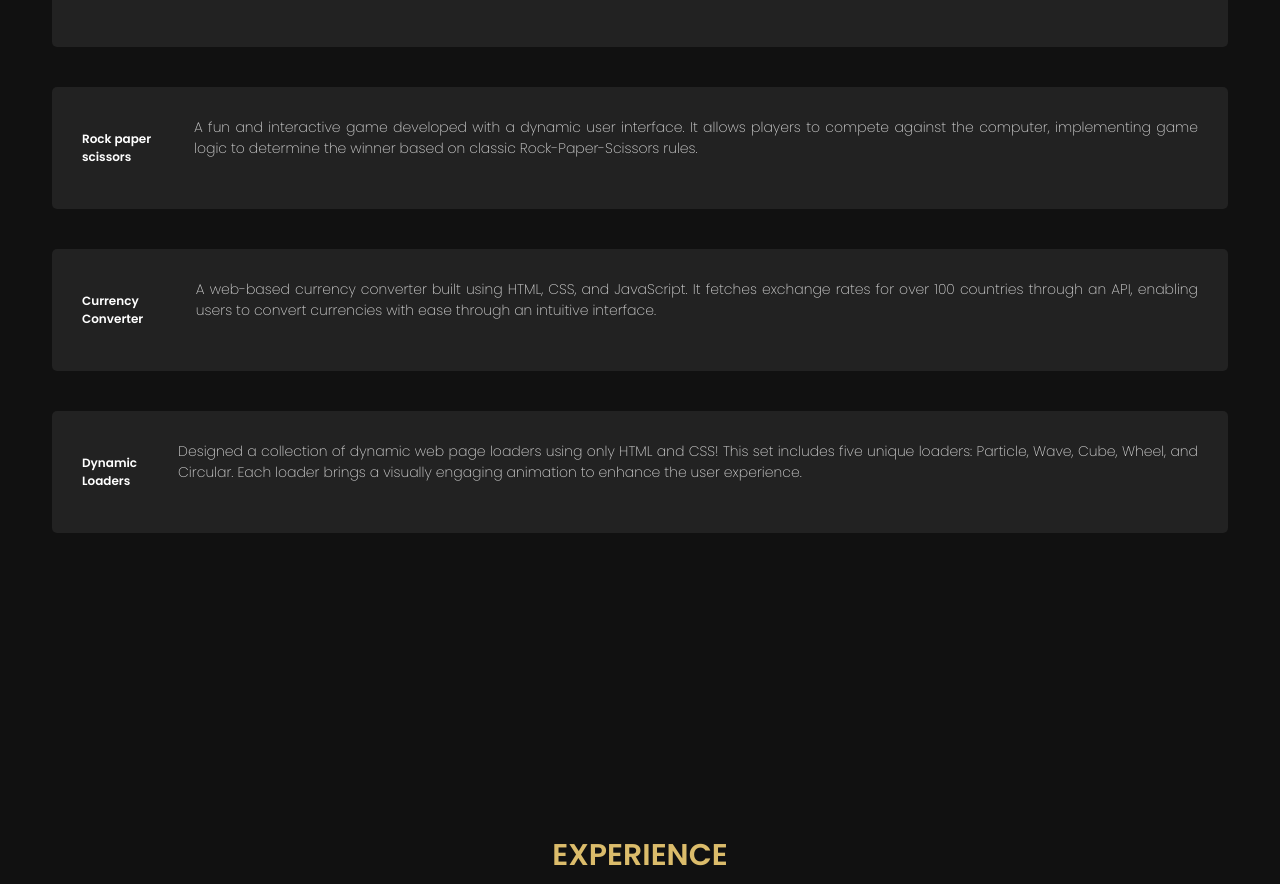
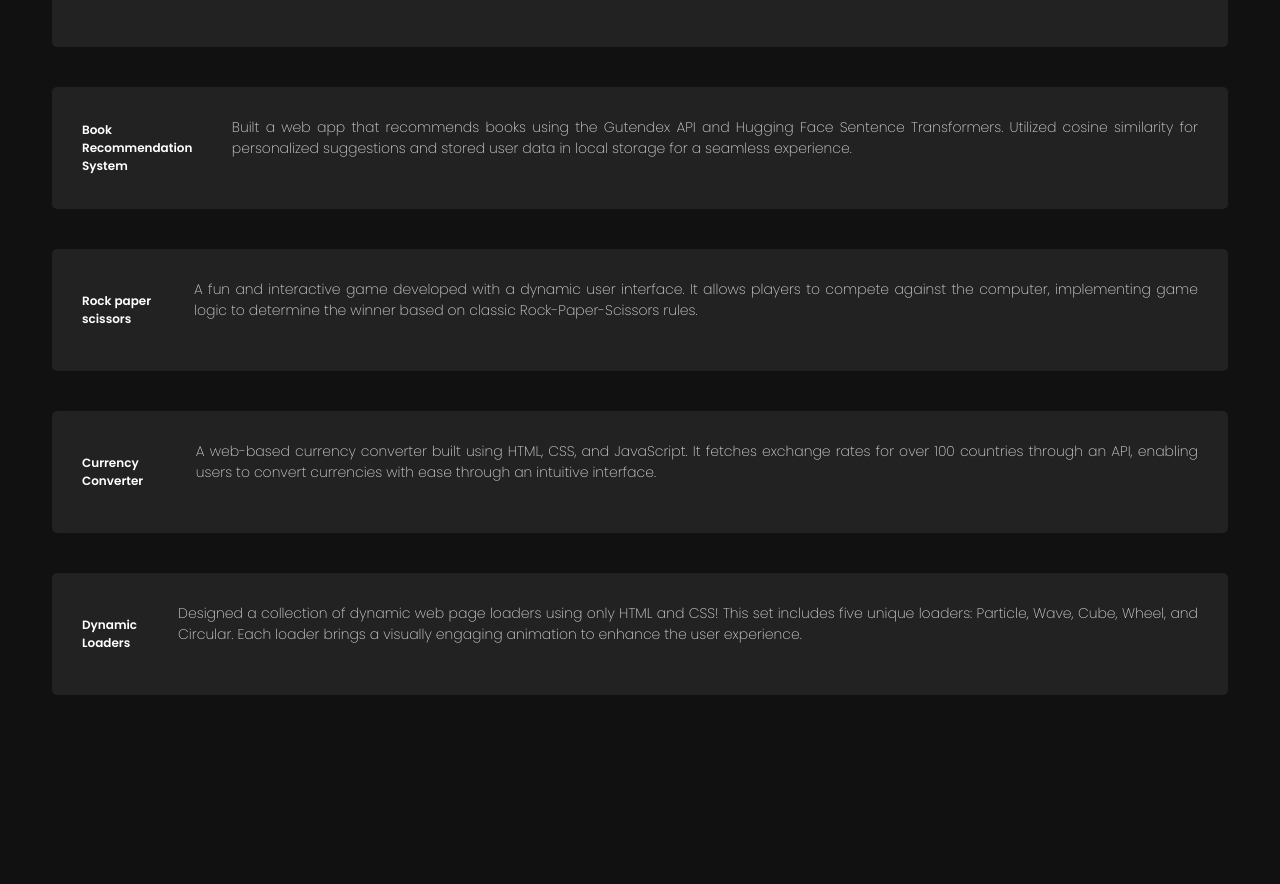
Before and after one commit to AmaanAhmed18/PORTFOLIO_WEBSITE, a plain HTML site: page index.html in a window 1280 px wide. Shown: the part 2273-3157 px from the top of the page. Drawn offline with nearby package versions, Linux system fonts and the light colour scheme.

Commit message:
Update index.html

```diff
--- a/index.html
+++ b/index.html
@@ -90,6 +90,12 @@
               users to easily bookmark, download, and access materials, offering
               a secure and intuitive experience that enhances learning and exam
               preparation.
+            </p>
+          </a>
+          <a href="https://github.com/AmaanAhmed18/Book-Recommendation-System" class="item">
+            <h3 id="p1">Book Recommendation System</h3>
+            <p>
+              Built a web app that recommends books using the Gutendex API and Hugging Face Sentence Transformers. Utilized cosine similarity for personalized suggestions and stored user data in local storage for a seamless experience.
             </p>
           </a>
           <a
```
